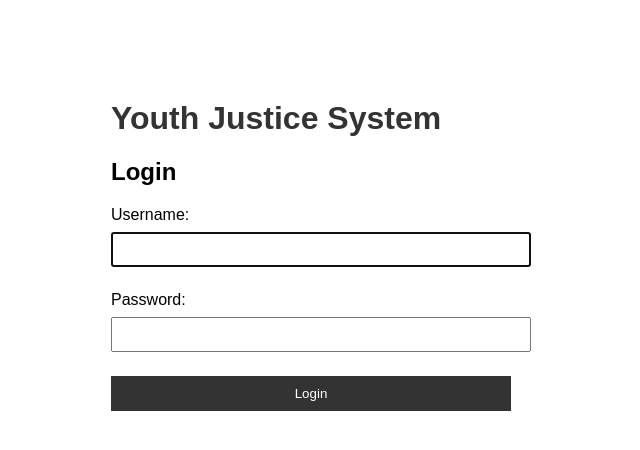
After one commit to susanA10-afk/hit237-group-project-group7, a Django app: page /login/ in a window 1280 px wide. The commit adds this page. Shown: the top 450 px of the page, without its empty margins (329-969 px from the left). Run offline with Django 4.2, Linux system fonts and the light colour scheme.

Commit message:
Add login logout pages, search, annotations and HighRiskManager
- Login page at /login/
- Logout link in navigation
- Search by name in YoungPersonListView
- Count annotations for offences
- HighRiskManager on YoungPerson
- is_high_risk() method
- LOGIN_URL and LOGIN_REDIRECT_URL configured

```diff
--- a/justice/templates/justice/base.html
+++ b/justice/templates/justice/base.html
@@ -20,6 +20,7 @@
         <a href="{% url 'justice:youngperson-list' %}">Young Persons</a>
         <a href="{% url 'justice:dashboard' %}">Dashboard</a>
         <a href="{% url 'justice:youngperson-create' %}">Add Person</a>
+        <a href="{% url 'logout' %}">Logout</a>
     </nav>
     <div class="container">
         {% block content %}
--- /dev/null
+++ b/justice/templates/justice/login.html
@@ -0,0 +1,25 @@
+<!DOCTYPE html>
+<html>
+<head>
+    <title>Youth Justice System - Login</title>
+    <style>
+        body { font-family: Arial, sans-serif; margin: 20px; }
+        .login-form { max-width: 400px; margin: 100px auto; }
+        input { width: 100%; padding: 8px; margin: 8px 0; }
+        .btn { width: 100%; padding: 10px; background: #333;
+               color: white; border: none; cursor: pointer; }
+        h1 { color: #333; }
+    </style>
+</head>
+<body>
+    <div class="login-form">
+        <h1>Youth Justice System</h1>
+        <h2>Login</h2>
+        <form method="post">
+            {% csrf_token %}
+            {{ form.as_p }}
+            <button type="submit" class="btn">Login</button>
+        </form>
+    </div>
+</body>
+</html>
--- a/youthjustice/settings.py
+++ b/youthjustice/settings.py
@@ -122,3 +122,6 @@ STATIC_URL = 'static/'
 # https://docs.djangoproject.com/en/4.2/ref/settings/#default-auto-field
 
 DEFAULT_AUTO_FIELD = 'django.db.models.BigAutoField'
+
+LOGIN_URL = '/login/'
+LOGIN_REDIRECT_URL = '/'
--- a/youthjustice/urls.py
+++ b/youthjustice/urls.py
@@ -1,23 +1,12 @@
-"""
-URL configuration for youthjustice project.
-
-The `urlpatterns` list routes URLs to views. For more information please see:
-    https://docs.djangoproject.com/en/4.2/topics/http/urls/
-Examples:
-Function views
-    1. Add an import:  from my_app import views
-    2. Add a URL to urlpatterns:  path('', views.home, name='home')
-Class-based views
-    1. Add an import:  from other_app.views import Home
-    2. Add a URL to urlpatterns:  path('', Home.as_view(), name='home')
-Including another URLconf
-    1. Import the include() function: from django.urls import include, path
-    2. Add a URL to urlpatterns:  path('blog/', include('blog.urls'))
-"""
 from django.contrib import admin
 from django.urls import path, include
+from django.contrib.auth import views as auth_views
 
 urlpatterns = [
     path('admin/', admin.site.urls),
     path('', include('justice.urls')),
+    path('login/', auth_views.LoginView.as_view(
+        template_name='justice/login.html'), name='login'),
+    path('logout/', auth_views.LogoutView.as_view(
+        next_page='login'), name='logout'),
 ]
```
Also changed, not shown: justice/models.py (+8 -0 lines), db.sqlite3.
